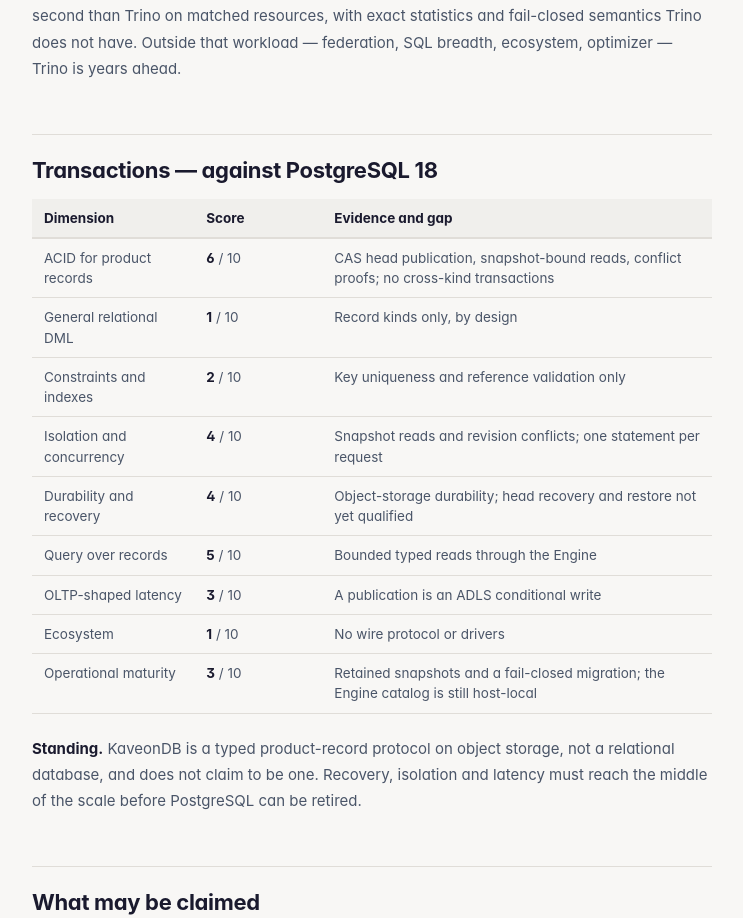
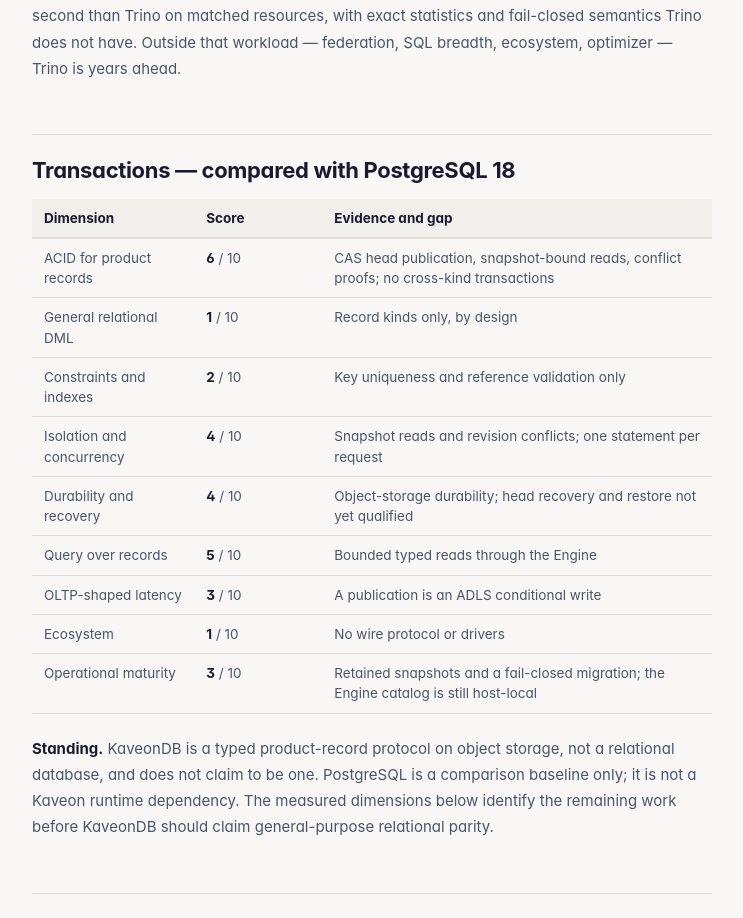
Before and after one commit to PruthviProdduturi/Kaveon, a Next.js app in the folder studio/: page /docs/research/scorecard in a window 1280 px wide. Shown: the part 1388-2306 px from the top of the page, without its empty margins (288-1031 px from the left). Built offline with nearby package versions, Linux system fonts and the light colour scheme; no server answers; a web font is replaced by a local one.

Commit message:
docs: clarify postgres scorecard is comparative

```diff
--- a/studio/app/docs/research/scorecard/page.tsx
+++ b/studio/app/docs/research/scorecard/page.tsx
@@ -50,9 +50,9 @@ export default function KaveonDbScorecardDocs() {
     <Scores rows={analytics} />
     <p><strong>Standing.</strong> On the workload it was built for, KaveonDB completes more exact queries per second than Trino on matched resources, with exact statistics and fail-closed semantics Trino does not have. Outside that workload — federation, SQL breadth, ecosystem, optimizer — Trino is years ahead.</p>
 
-    <h2>Transactions — against PostgreSQL 18</h2>
+    <h2>Transactions — compared with PostgreSQL 18</h2>
     <Scores rows={transactions} />
-    <p><strong>Standing.</strong> KaveonDB is a typed product-record protocol on object storage, not a relational database, and does not claim to be one. Recovery, isolation and latency must reach the middle of the scale before PostgreSQL can be retired.</p>
+    <p><strong>Standing.</strong> KaveonDB is a typed product-record protocol on object storage, not a relational database, and does not claim to be one. PostgreSQL is a comparison baseline only; it is not a Kaveon runtime dependency. The measured dimensions below identify the remaining work before KaveonDB should claim general-purpose relational parity.</p>
 
     <h2>What may be claimed</h2>
     <ul>
```
